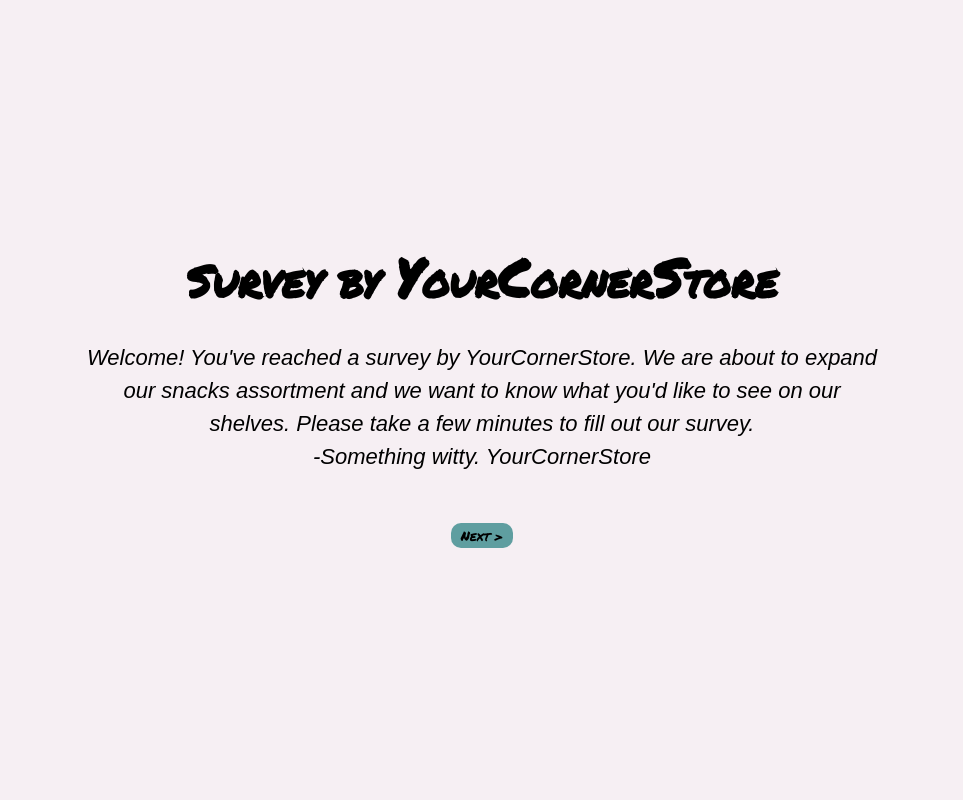
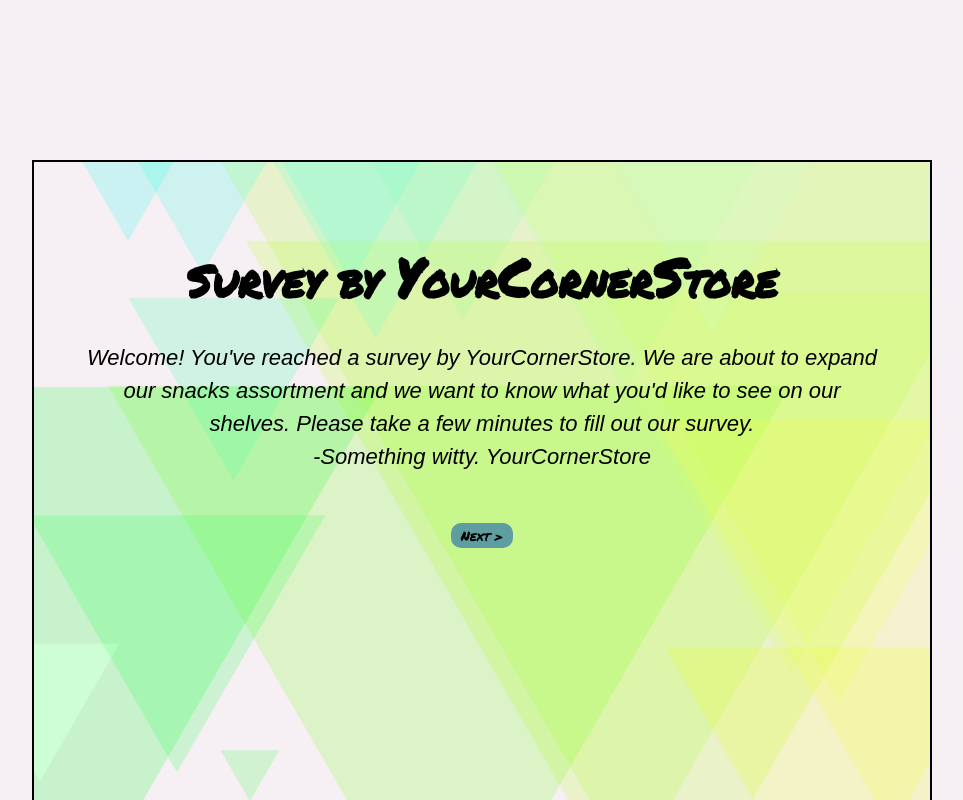
Before and after one commit to JosefinRobertsson/Snack-Survey, a React (Create React App) app: page / in a window 1280 px wide. Shown: the top 800 px of the page, without its empty margins (158-1121 px from the left). Built offline with nearby package versions, Linux system fonts and the light colour scheme.

Commit message:
added styles to submitbutton and tweaking background

```diff
--- a/src/App.js
+++ b/src/App.js
@@ -5,6 +5,7 @@
 import CheckboxChoiceProvider from './components/CheckboxChoiceProvider';
 import PriceProvider from './components/PriceProvider';
 import SnackSuggestionProvider from './components/SnackSuggestionProvider';
+import greenBackground from './images/green.png';
 
 
 
@@ -17,8 +18,11 @@
             <SnackSuggestionProvider>
               <div className="all-wrapper">
                 <div className="background-image">
+                <img src={greenBackground}
+                  alt="background" />
+                </div>
+
                   <AppContent />
-                </div>
               </div>
             </SnackSuggestionProvider>
           </PriceProvider>
--- a/src/components/EndButton.js
+++ b/src/components/EndButton.js
@@ -5,7 +5,7 @@
 import { CheckboxChoiceContext } from './CheckboxChoiceProvider';
 import { PriceContext } from './PriceProvider';
 import { SnackSuggestionContext } from './SnackSuggestionProvider';
-import { BaseButton } from '../styles/buttons.styles';
+import { BaseButton, SubmitResultsButton } from '../styles/buttons.styles';
 
 const EndButton = (questionID) => {
     const { setProgress } = React.useContext(ProgressContext);
@@ -41,8 +41,8 @@
         <>
          <BaseButton id="restartBtn"
          onClick={() => handleBackClick()}>{'<<'} Start over</BaseButton>
-        <BaseButton id="endBtn"
-        onClick={() => handleSubmit()}>Submit answers</BaseButton>
+        <SubmitResultsButton id="endBtn"
+        onClick={() => handleSubmit()}>Submit answers</SubmitResultsButton>
         </>
     );
 }
--- a/src/components/StartScreen.js
+++ b/src/components/StartScreen.js
@@ -6,7 +6,8 @@
 
     return (
         <>
-            <h1>Survey by <span className="capital-letter">Y</span>our<span className="capital-letter">C</span>orner<span className="capital-letter">S</span>tore</h1>
+            <h1>Survey by <span className="capital-letter">Y</span>our<span className="capital-letter">C</span>orner<span
+            className="capital-letter">S</span>tore</h1>
             <p>Welcome! You've reached a survey by YourCornerStore. We are about to expand our snacks assortment and we want to know what you'd like to see on our shelves. Please take a few minutes to fill out our survey.</p>
             <p>-Something witty. YourCornerStore</p>
             <div  className="button-container">
--- a/src/index.css
+++ b/src/index.css
@@ -44,6 +44,7 @@
 }
 
 .all-wrapper {
+  position: relative;
   display: flex;
   flex-direction: column;
   align-items: center;
@@ -51,6 +52,17 @@
   min-height: 100vh;
   max-width: 800px;
   margin: 0 auto;
+}
+
+.background-image {
+  position: absolute;
+  top: 20%;
+  width: 900px;
+  height: 900px;
+  z-index: -1;
+  rotate: 180deg;
+  background-color: #ccc;
+border: 2px solid black;
 }
 
 h1, label, select, button {
--- a/src/styles/buttons.styles.js
+++ b/src/styles/buttons.styles.js
@@ -8,3 +8,10 @@
 margin: 10px;
 background-color: cadetblue;
 `;
+
+export const SubmitResultsButton = styled(BaseButton)`
+  ${props => props.id === 'endBtn' && `
+    background-color: magenta;
+    color: white;
+  `}
+`;
--- a/src/styles/summary.styles.js
+++ b/src/styles/summary.styles.js
@@ -14,7 +14,7 @@
 
 export const ResultSpan = styled.span`
   font-family: 'Permanent Marker', cursive;
-  color: cadetblue;
+  color: magenta;
   display: inline-block;
   animation: ${glow} 1.5s infinite alternate;
 `;
```
